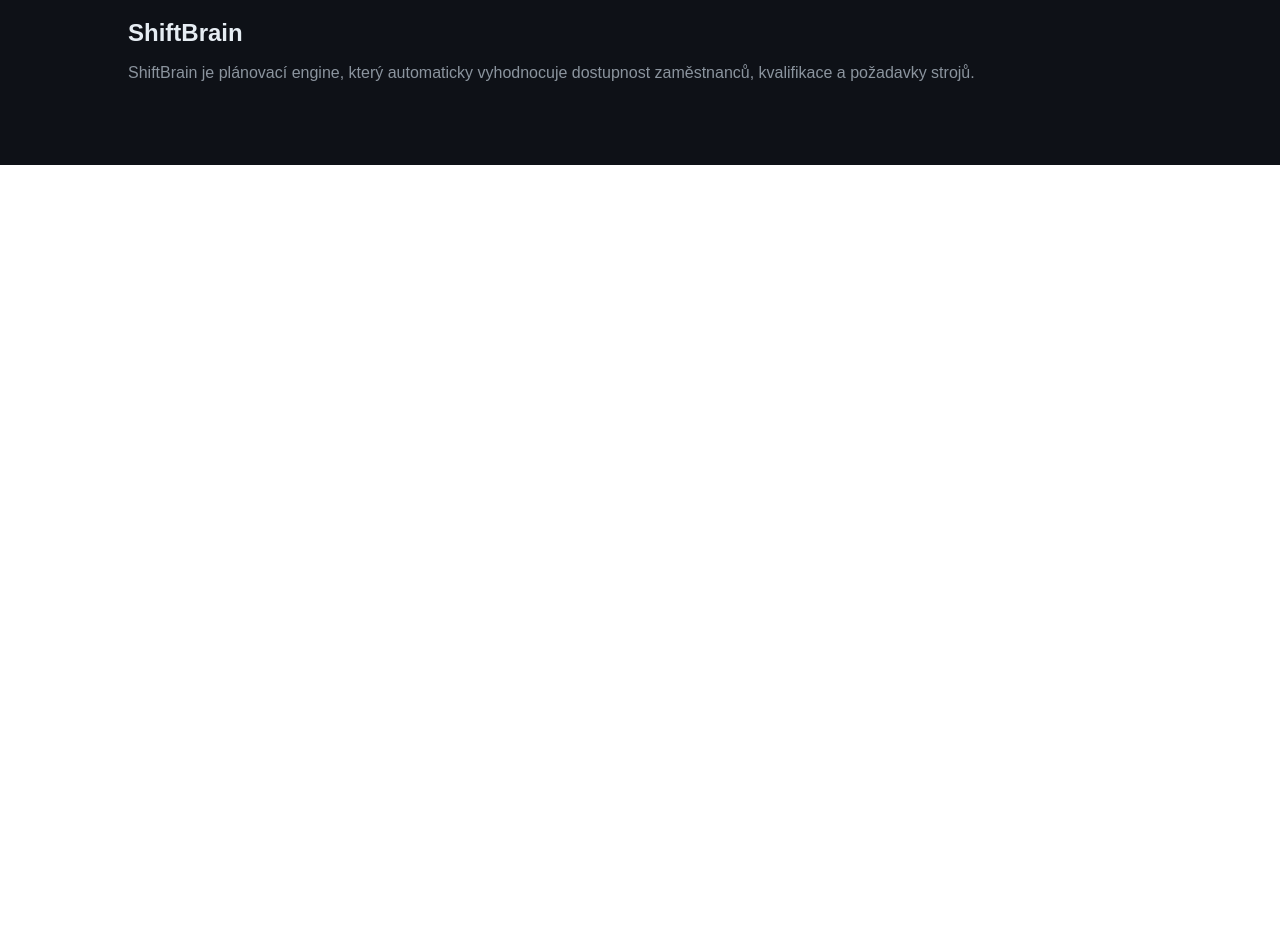
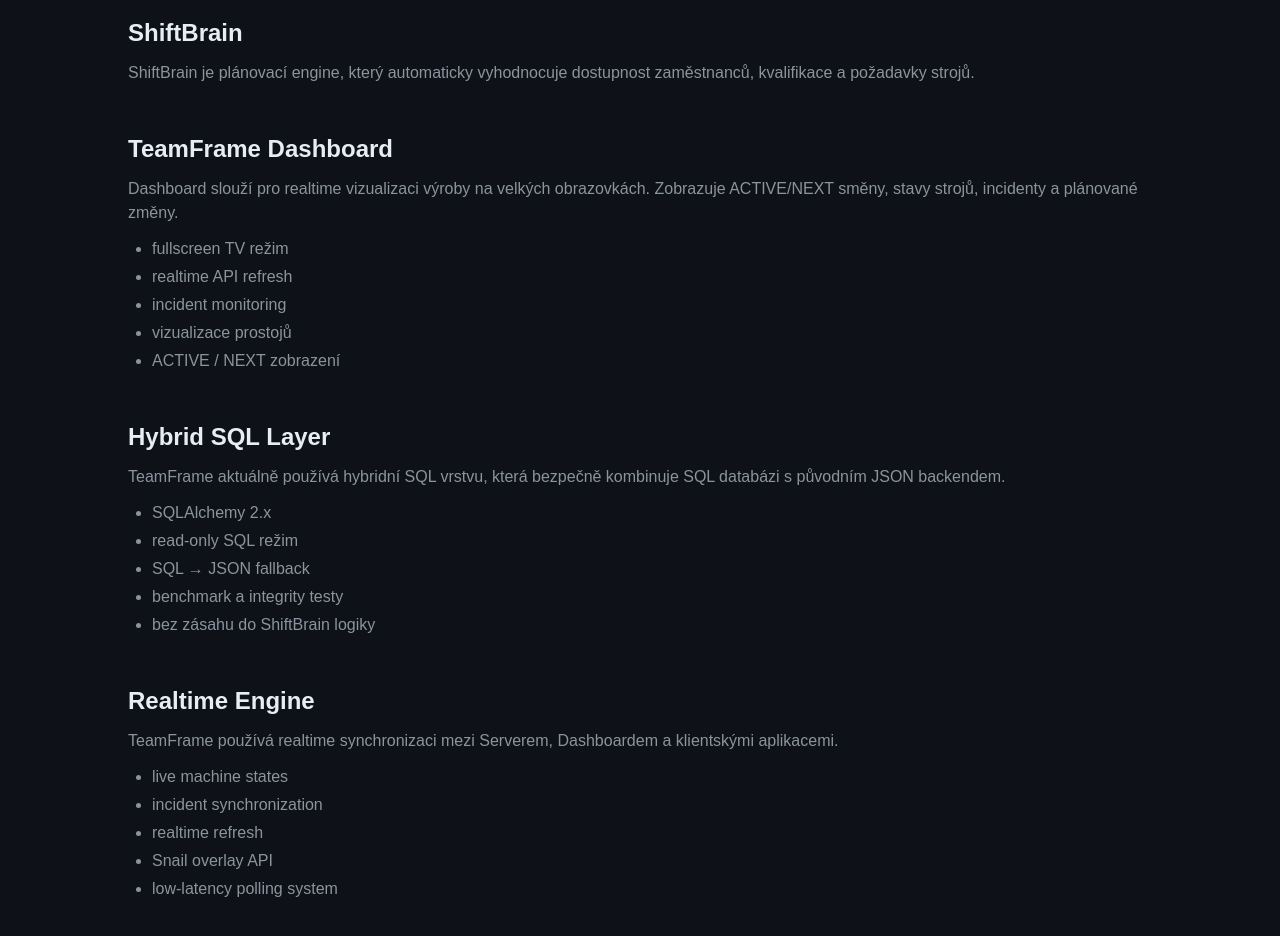
Before and after one commit to rendilife/teamframe-web, a Next.js app: page /docs in a window 1280 px wide. Shown: the part 840-1776 px from the top of the page. Before the commit the page ends 1005 px from the top, so only its background shows below. Built offline with nearby package versions, Linux system fonts and the light colour scheme.

Commit message:
Website update

```diff
--- a/app/docs/page.tsx
+++ b/app/docs/page.tsx
@@ -66,6 +66,79 @@
           </p>
         </section>
 
+
+
+
+{/* Dashboard */}
+<section className="space-y-3">
+  <h2 className="text-2xl font-semibold">TeamFrame Dashboard</h2>
+
+  <p className="text-[#8B949E]">
+    Dashboard slouží pro realtime vizualizaci výroby na velkých obrazovkách.
+    Zobrazuje ACTIVE/NEXT směny, stavy strojů, incidenty a plánované změny.
+  </p>
+
+  <ul className="list-disc pl-6 text-[#8B949E] space-y-1">
+    <li>fullscreen TV režim</li>
+    <li>realtime API refresh</li>
+    <li>incident monitoring</li>
+    <li>vizualizace prostojů</li>
+    <li>ACTIVE / NEXT zobrazení</li>
+  </ul>
+</section>
+
+
+
+{/* SQL Layer */}
+<section className="space-y-3">
+  <h2 className="text-2xl font-semibold">Hybrid SQL Layer</h2>
+
+  <p className="text-[#8B949E]">
+    TeamFrame aktuálně používá hybridní SQL vrstvu,
+    která bezpečně kombinuje SQL databázi s původním JSON backendem.
+  </p>
+
+  <ul className="list-disc pl-6 text-[#8B949E] space-y-1">
+    <li>SQLAlchemy 2.x</li>
+    <li>read-only SQL režim</li>
+    <li>SQL → JSON fallback</li>
+    <li>benchmark a integrity testy</li>
+    <li>bez zásahu do ShiftBrain logiky</li>
+  </ul>
+</section>
+
+
+
+
+{/* Realtime Engine */}
+<section className="space-y-3">
+  <h2 className="text-2xl font-semibold">Realtime Engine</h2>
+
+  <p className="text-[#8B949E]">
+    TeamFrame používá realtime synchronizaci mezi Serverem,
+    Dashboardem a klientskými aplikacemi.
+  </p>
+
+  <ul className="list-disc pl-6 text-[#8B949E] space-y-1">
+    <li>live machine states</li>
+    <li>incident synchronization</li>
+    <li>realtime refresh</li>
+    <li>Snail overlay API</li>
+    <li>low-latency polling system</li>
+  </ul>
+</section>
+
+
+
+
+
+
+
+
+
+
+
+
       </div>
     </main>
   );
```
